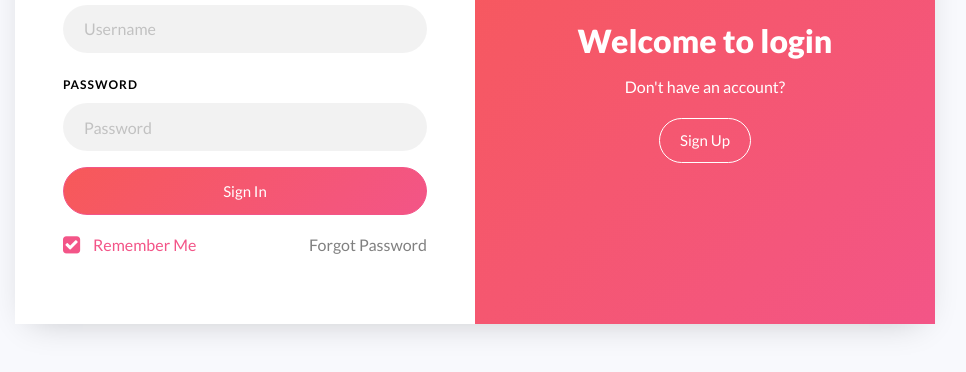
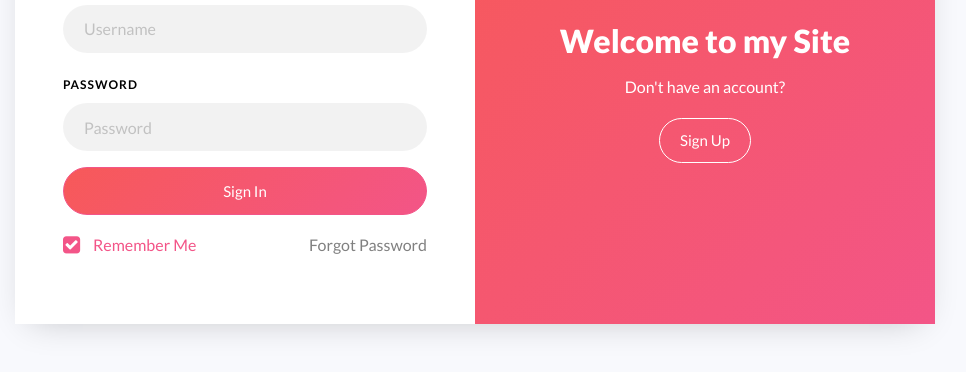
Before and after one commit to cmc-cmartinez/09-remote-fork, a plain HTML site: page index.html in a window 1280 px wide. Shown: the part 354-726 px from the top of the page, without its empty margins (165-1131 px from the left). Drawn offline with Linux system fonts and the light colour scheme.

Commit message:
Update index.html

```diff
--- a/index.html
+++ b/index.html
@@ -25,7 +25,7 @@
 					<div class="wrap d-md-flex">
 						<div class="text-wrap p-4 p-lg-5 text-center d-flex align-items-center order-md-last">
 							<div class="text w-100">
-								<h2>Welcome to login</h2>
+								<h2>Welcome to my Site</h2>
 								<p>Don't have an account?</p>
 								<a href="#" class="btn btn-white btn-outline-white">Sign Up</a>
 							</div>
```
